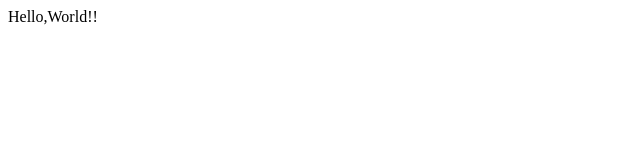
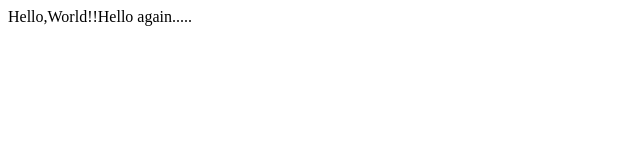
Before and after one commit to chavirajput17/first, a plain HTML site: page hello.html in a window 1280 px wide. Shown: the whole page, without its empty margins (0-640 px from the left). Drawn offline with Linux system fonts and the light colour scheme.

Commit message:
Update hello.html

```diff
--- a/hello.html
+++ b/hello.html
@@ -4,6 +4,6 @@
 <title>My webpage!!</title>
 </head>
 <body>
-Hello,World!!
+Hello,World!!Hello again.....
 </body>
 </html>
```
